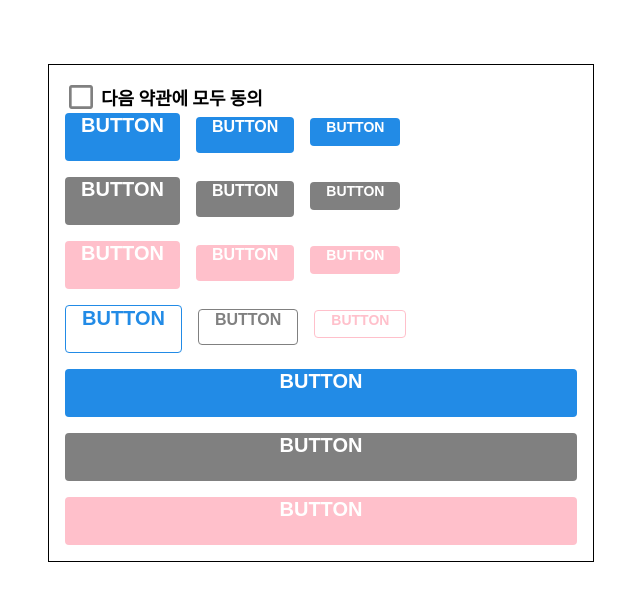
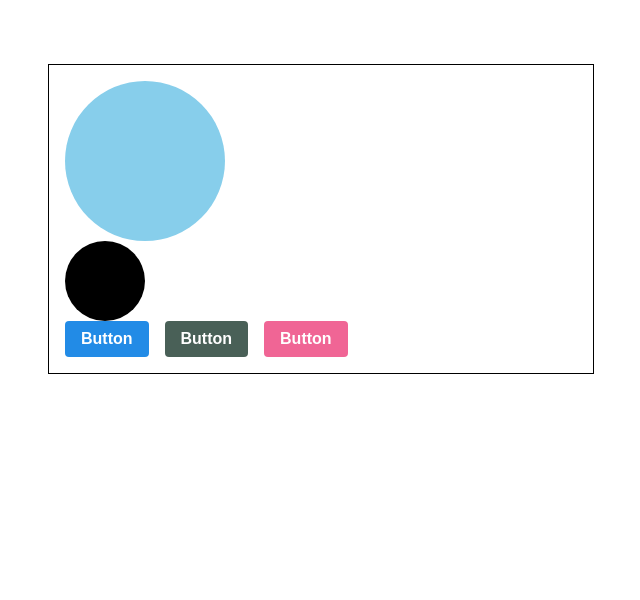
Before and after one commit to herrakam/scss, a React (Create React App) app: page / in a window 1280 px wide. Shown: the top 600 px of the page, without its empty margins (319-959 px from the left). Built offline with nearby package versions, Linux system fonts and the light colour scheme.

Commit message:
polished 사용, styled 리펙토링

```diff
--- a/package.json
+++ b/package.json
@@ -7,10 +7,12 @@
     "@testing-library/react": "^11.1.0",
     "@testing-library/user-event": "^12.1.10",
     "classnames": "^2.3.1",
+    "polished": "^4.1.3",
     "react": "^17.0.2",
     "react-dom": "^17.0.2",
     "react-icons": "^4.2.0",
     "react-scripts": "4.0.3",
+    "styled-components": "^5.3.0",
     "web-vitals": "^1.0.1"
   },
   "scripts": {
--- a/src/App.js
+++ b/src/App.js
@@ -1,7 +1,28 @@
 import React, { useState } from "react";
 import "./App.scss";
-import Button from "./components/Button";
-import Checkbox from "./components/Checkbox";
+// import Button from "./components/Button";
+// import Checkbox from "./components/Checkbox";
+import styled, { ThemeProvider } from "styled-components";
+import StyledButtons from "./components/StyledButtons";
+
+const Circle = styled.div`
+  width: 5rem;
+  height: 5rem;
+  background: ${(props) => props.color};
+  border-radius: 50%;
+  ${(props) =>
+    props.huge &&
+    `
+  height: 10rem;
+  width: 10rem;
+  `}
+`;
+
+const palette = {
+  blue: "#228be6",
+  gray: "#496057",
+  pink: "#f06595",
+};
 
 function App() {
   const [check, setCheck] = useState(false);
@@ -10,8 +31,15 @@ function App() {
     setCheck(e.target.checked);
   };
   return (
-    <div className="App">
-      <div>
+    <ThemeProvider theme={{ palette }}>
+      <div className="App">
+        <Circle color="skyblue" huge></Circle>
+        <Circle color="black"></Circle>
+        <StyledButtons>Button</StyledButtons>
+        <StyledButtons color="gray">Button</StyledButtons>
+        <StyledButtons color="pink">Button</StyledButtons>
+
+        {/* <div>
         <Checkbox onChange={onchange} checked={check}>
           다음 약관에 모두 동의
         </Checkbox>
@@ -67,8 +95,9 @@ function App() {
         >
           BUTTON
         </Button>
+      </div> */}
       </div>
-    </div>
+    </ThemeProvider>
   );
 }
 
--- /dev/null
+++ b/src/components/StyledButtons.js
@@ -0,0 +1,52 @@
+import React from "react";
+import styled, { css } from "styled-components";
+import { darken, lighten } from "polished";
+
+const colorStyles = css`
+  ${({ theme, color }) => {
+    const selected = theme.palette[color];
+    return css`
+      background: ${selected};
+      &:hover {
+        background: ${lighten(0.1, selected)};
+      }
+      &:active {
+        background: ${darken(0.1, selected)};
+      }
+    `;
+  }}
+`;
+
+const StyledButton = styled.button`
+  display: inline-block;
+  outline: none;
+  border: none;
+  border-radius: 4px;
+  color: white;
+  font-weight: bold;
+  cursor: pointer;
+  padding: 0 1rem 0 1rem;
+  transition: 0.8s;
+
+  height: 2.25rem;
+  font-size: 1rem;
+
+  & + & {
+    margin-left: 1rem;
+  }
+
+  ${colorStyles}
+`;
+
+function StyledButtons({ children, color, ...rest }) {
+  return (
+    <StyledButton color={color} {...rest}>
+      {children}
+    </StyledButton>
+  );
+}
+
+StyledButton.defaultProps = {
+  color: "blue",
+};
+export default StyledButtons;
```
Also changed, not shown: 1 other file (tests, documents, lock files or other folders).
